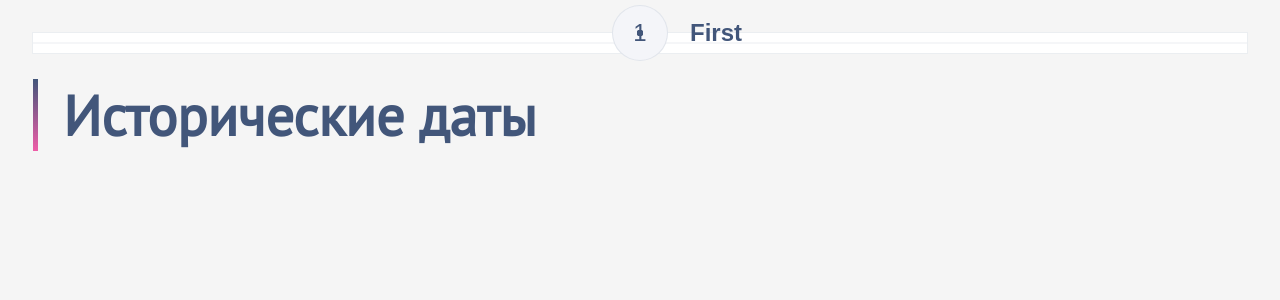
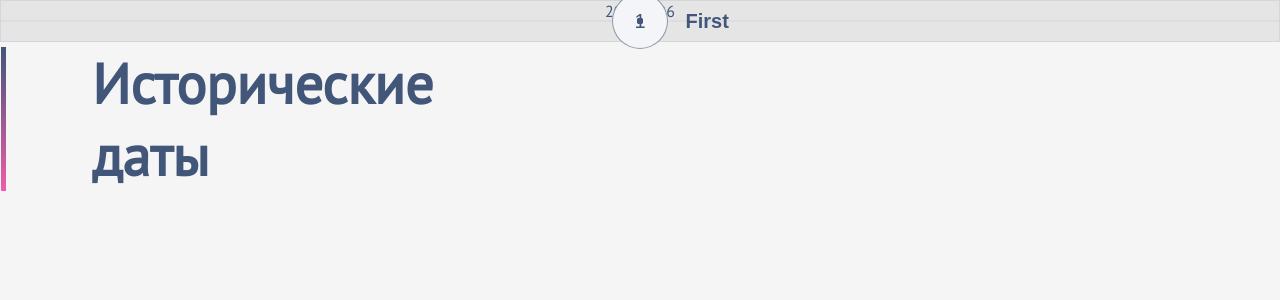
Before and after one commit to qqax/time-widget, a React app: page / in a window 1280 px wide. Shown: the top 300 px of the page. Built offline with nearby package versions, Linux system fonts and the light colour scheme.

Commit message:
fix styles issues

```diff
--- a/src/Widget/Circle/AnimatedButton.module.scss
+++ b/src/Widget/Circle/AnimatedButton.module.scss
@@ -1,16 +1,30 @@
-@use '../../styles/variables' as palette;
+@use '../../styles/variables';
 
 .btn {
   width: 6px;
   height: 6px;
   border-radius: 50%;
-  background-color: palette.$color-primary;
+  background-color: var(--color-primary);
   border: none;
   cursor: pointer;
-  //overflow: hidden;
   padding: 0;
   transition: background-color 0.3s;
   position: absolute;
-  font-size: 16px;
+  font-size: 1rem;
   transform: translate(-50%, -50%);
 }
+
+.number {
+  font-size: 1.25rem;
+  pointer-events: none;
+  text-align: center;
+}
+
+.label {
+  position: absolute;
+  margin-left: 2em;
+  font-size: 1.25rem;
+  font-weight: bold;
+  pointer-events: none;
+  white-space: nowrap;
+}
--- a/src/Widget/Circle/AnimatedButton.tsx
+++ b/src/Widget/Circle/AnimatedButton.tsx
@@ -29,9 +29,6 @@ const AnimatedButton = forwardRef<HTMLButtonElement, AnimatedButtonProps>(
     const colorPrimary = getComputedStyle(document.documentElement)
       .getPropertyValue('--color-primary')
       .trim();
-    const colorBorder = getComputedStyle(document.documentElement)
-      .getPropertyValue('--color-border')
-      .trim();
 
     useEffect(() => {
       if (selected) {
@@ -40,7 +37,7 @@ const AnimatedButton = forwardRef<HTMLButtonElement, AnimatedButtonProps>(
           height: 56,
           duration: 0.2,
           borderRadius: '50%',
-          border: `1px solid ${colorBorder}`,
+          border: `1px solid rgba(48, 62, 88, 0.5)`,
           fontWeight: 'normal',
           fontSize: 0.2,
           lineHeight: 1.5,
@@ -56,7 +53,6 @@ const AnimatedButton = forwardRef<HTMLButtonElement, AnimatedButtonProps>(
         });
       } else {
         if (labelRef.current) {
-          // Анимация исчезновения label
           gsap.to(labelRef.current, {
             opacity: 0,
             scale: 0.5,
@@ -99,8 +95,8 @@ const AnimatedButton = forwardRef<HTMLButtonElement, AnimatedButtonProps>(
       if (showLabel && labelRef.current) {
         gsap.fromTo(
           labelRef.current,
-          { opacity: 0, scale: 0.5 },
-          { opacity: 1, scale: 1, duration: 0.3, ease: 'power2.out' },
+          { opacity: 0 },
+          { opacity: 1, duration: 0.6, ease: 'power2.out' },
         );
       }
     }, [showLabel]);
@@ -118,32 +114,12 @@ const AnimatedButton = forwardRef<HTMLButtonElement, AnimatedButtonProps>(
     return (
       <button ref={combinedRef} onClick={onClick} className={styles.btn} {...rest}>
         {showNumber && (
-          <span
-            ref={numberRef}
-            style={{
-              position: 'absolute',
-              top: '50%',
-              left: '50%',
-              transform: 'translate(-50%, -50%)',
-              fontSize: 24,
-              pointerEvents: 'none',
-            }}
-          >
+          <span ref={numberRef} className={styles.number}>
             {number}
           </span>
         )}
         {showLabel && (
-          <span
-            ref={labelRef}
-            style={{
-              position: 'absolute',
-              marginLeft: 50,
-              transform: 'translate(0%, -50%)',
-              fontSize: 24,
-              fontWeight: 'bold',
-              pointerEvents: 'none',
-            }}
-          >
+          <span ref={labelRef} className={styles.label}>
             {label}
           </span>
         )}
--- /dev/null
+++ b/src/Widget/Circle/Circle.module.scss
@@ -0,0 +1,21 @@
+@use '../../styles/variables';
+
+.circle-wrapper {
+  position: relative;
+  display: flex;
+  align-items: center;
+  justify-content: center;
+  height: 100%;
+  padding: 80px 200px;
+  box-sizing: border-box;
+}
+
+.circle-container {
+  position: relative;
+  margin: auto;
+  width: 100%;
+  max-width: 100vmin;
+  aspect-ratio: 1 / 1;
+  border-radius: 50%;
+  border: 1px solid var(--color-border);
+}
--- a/src/Widget/Circle/CircleButtons.tsx
+++ b/src/Widget/Circle/Circle.tsx
@@ -1,7 +1,12 @@
 import React, { useCallback, useEffect, useId, useMemo, useRef, useState } from 'react';
-import styles from './CircleButtons.module.scss';
+import styles from './Circle.module.scss';
+import mainStyles from '../TimeWidget.module.scss';
+
+const { crossLineHorizontal } = mainStyles;
+
 import gsap from 'gsap';
 import AnimatedButton from './AnimatedButton';
+import Years from './Years';
 
 const buttonData = [
   { id: 12, label: 'First' },
@@ -12,7 +17,7 @@ const buttonData = [
   { label: 'Sixth' },
 ];
 
-export default function CircleButtons() {
+export default function Circle() {
   const containerRef = useRef<HTMLDivElement | null>(null);
   const buttonRefs = useRef<HTMLButtonElement[]>([]);
   const count = buttonData.length;
@@ -87,7 +92,12 @@ export default function CircleButtons() {
   }, [positionButtons]);
 
   return (
+    <>
       <div className={styles.circleWrapper}>
+        <div className={styles.crossWrapper}>
+          <div className={crossLineHorizontal} />
+        </div>
+        <Years />
         <div className={styles.circleContainer} ref={containerRef}>
           {buttons.map(({ key, label }, i) => (
             <AnimatedButton
@@ -103,5 +113,6 @@ export default function CircleButtons() {
           ))}
         </div>
       </div>
+    </>
   );
 }
--- a/src/Widget/Circle/CircleButtons.module.scss
+++ /dev/null
@@ -1,35 +0,0 @@
-@use '../../styles/variables' as palette;
-
-.circle-wrapper {
-  display: flex;
-  align-items: center;
-  justify-content: center;
-  height: 100%;
-  padding: 60px;
-  box-sizing: border-box;
-  margin: 20px 200px;
-}
-
-.circle-container {
-  position: relative;
-  margin: auto;
-  width: 100%;
-  max-width: 100vmin;
-  aspect-ratio: 1 / 1;
-  border-radius: 50%;
-  border: 1px solid palette.$color-border;
-}
-
-.circle-btn {
-  position: absolute;
-  width: 50px;
-  height: 50px;
-  border-radius: 50%;
-  background: #007bff;
-  color: white;
-  border: none;
-  cursor: pointer;
-  font-size: 16px;
-  transform: translate(-50%, -50%);
-  box-shadow: 0 2px 5px rgba(0, 0, 0, 0.2);
-}
--- /dev/null
+++ b/src/Widget/Circle/Years.module.scss
@@ -0,0 +1,27 @@
+@use '../../styles/variables';
+
+.years-container {
+  position: absolute;
+  top: 50%;
+  left: 50%;
+  transform: translate(-50%, -50%);
+  font-size: 12.5rem;
+  font-weight: bold;
+
+  display: flex;
+  gap: 0.5em;
+
+
+  span:first-child{
+    color: var(--color-left-year);
+  }
+
+  span:last-child{
+    color: var(--color-right-year);
+  }
+}
+
+span {
+  text-align: left;
+  width: 2.30em;
+}
--- /dev/null
+++ b/src/Widget/Circle/Years.tsx
@@ -0,0 +1,10 @@
+import styles from './Years.module.scss';
+
+export default function Years() {
+  return (
+    <div className={styles.yearsContainer}>
+      <span>2010</span>
+      <span>2026</span>
+    </div>
+  );
+}
--- a/src/Widget/TimeWidget.module.scss
+++ b/src/Widget/TimeWidget.module.scss
@@ -1,4 +1,4 @@
-@use '../styles/variables' as palette;
+@use '../styles/variables';
 
 @import url('https://fonts.googleapis.com/css2?family=PT+Sans&display=swap');
 
@@ -6,19 +6,19 @@
   font-family: 'PT Sans', sans-serif;
 
   position: relative;
-  background: white;
+  background: #E5E5E5;
   z-index: 1;
-  border: 1px solid palette.$color-border;
-  color: palette.$color-primary;
+  border: 1px solid var(--color-border);
+  color: var(--color-primary);
 }
 
 .title {
   position: absolute;
   z-index: 10;
   text-align: left;
-  font-size: 56px;
-  font-weight: 700;
-  padding-left: 30px;
+  font-size: 3.5rem;
+  font-weight: bold;
+  padding-left: 1.625em;
 }
 
 .title::before {
@@ -28,38 +28,32 @@
   left: 0;
   width: 5px;
   height: 100%;
-  background: linear-gradient(0deg, palette.$color-right-date, palette.$color-primary);
+  background: linear-gradient(0deg, var(--color-right-year), var(--color-primary));
 }
 
-.cross {
+@mixin crossLineBase {
   position: absolute;
-  top: 50%;
-  left: 50%;
-  inset: 0;
+  background-color: var(--color-border);
   pointer-events: none;
-  display: block;
   z-index: 0;
-
-  &::before,
-  &::after {
-    content: "";
-    position: absolute;
-    background-color: palette.$color-border;
 }
 
-  &::before {
+.crossLineVertical {
+  @include crossLineBase;
+
+  top: 0;
+  left: 50%;
+  width: 1px;
+  height: 100%;
+  transform: translateX(-50%);
+}
+
+.crossLineHorizontal {
+  @include crossLineBase;
+
   top: 50%;
   left: 0;
   width: 100%;
   height: 1px;
   transform: translateY(-50%);
 }
-
-  &::after {
-    top: 0;
-    left: 50%;
-    width: 1px;
-    height: 100%;
-    transform: translateX(-50%);
-  }
-}
--- a/src/Widget/TimeWidget.tsx
+++ b/src/Widget/TimeWidget.tsx
@@ -1,15 +1,21 @@
 import styles from './TimeWidget.module.scss';
-import CircleButtons from './Circle/CircleButtons';
+import Circle from './Circle/Circle';
 import Slider from './Slider/Slider';
 
 export default function TimeWidget() {
   return (
     <section className={styles.container}>
-      <div className={styles.cross}></div>
+      <div className={styles.crossWrapper}>
+        <div className={styles.crossLineVertical} />
+      </div>
       <span></span>
       <span></span>
-      <h2 className={styles.title}>Исторические даты</h2>
-      <CircleButtons />
+      <h2 className={styles.title}>
+        Исторические
+        <br />
+        даты
+      </h2>
+      <Circle />
       <Slider />
     </section>
   );
--- a/src/styles/_variables.scss
+++ b/src/styles/_variables.scss
@@ -1,15 +1,8 @@
-$color-primary: #42567A;
-$color-secondary: #3877EE;
-$color-left-date: #5D5FEF;
-$color-right-date: #EF5DA8;
-$color-border: rgba(66, 86, 122, 0.1);
-$color-background: #E5E5E5;
-
 :root {
   --color-primary: #42567A;
   --color-secondary: #3877EE;
-  --color-left-date: #5D5FEF;
-  --color-right-date: #EF5DA8;
+  --color-left-year: #5D5FEF;
+  --color-right-year: #EF5DA8;
   --color-border: rgba(66, 86, 122, 0.1);
   --color-background: #E5E5E5;
 }
--- a/src/styles/main.scss
+++ b/src/styles/main.scss
@@ -13,7 +13,6 @@ body {
 
 .app {
   text-align: center;
-  padding: 2rem;
 }
 
 .title {
```
Lines whose indentation alone changed are shown as unchanged.
